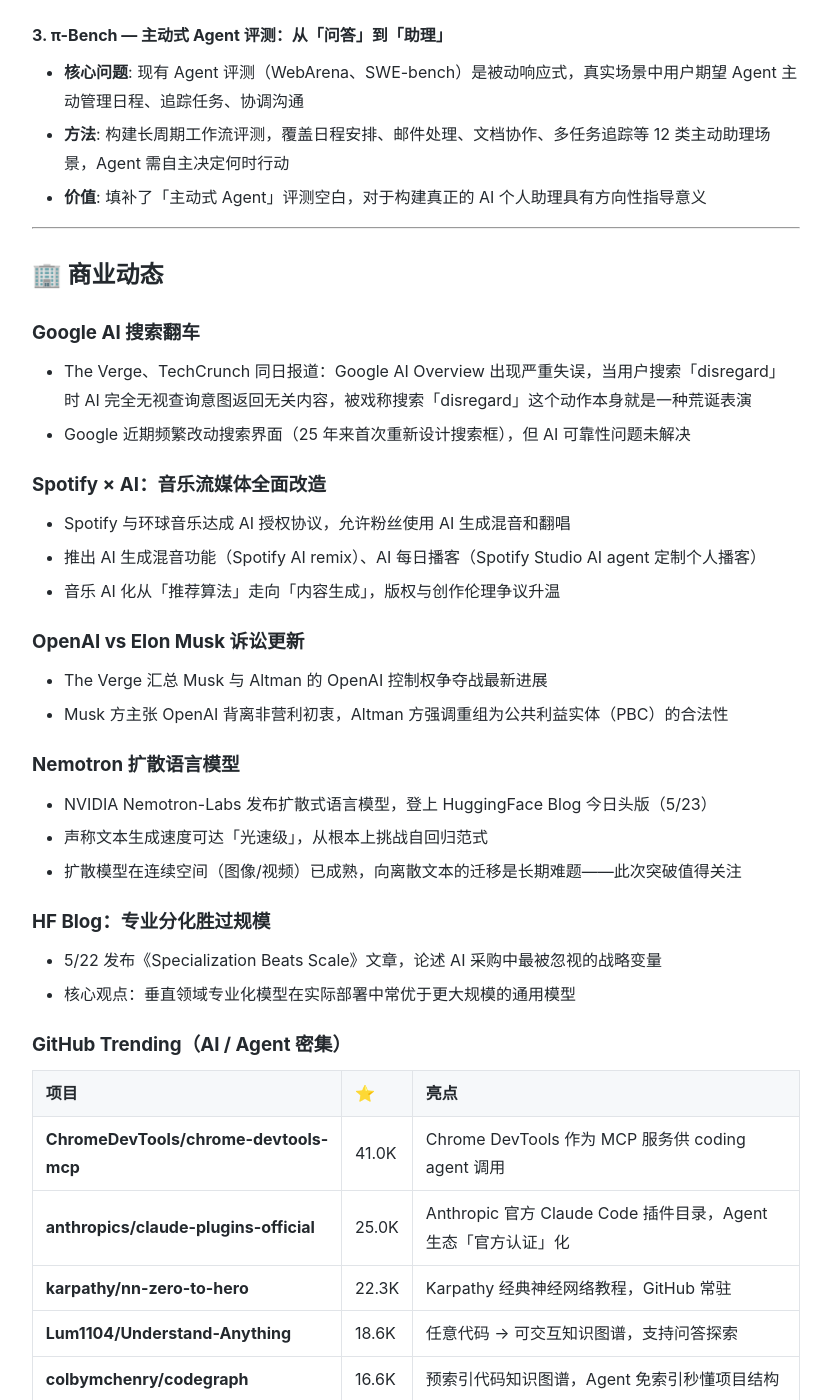
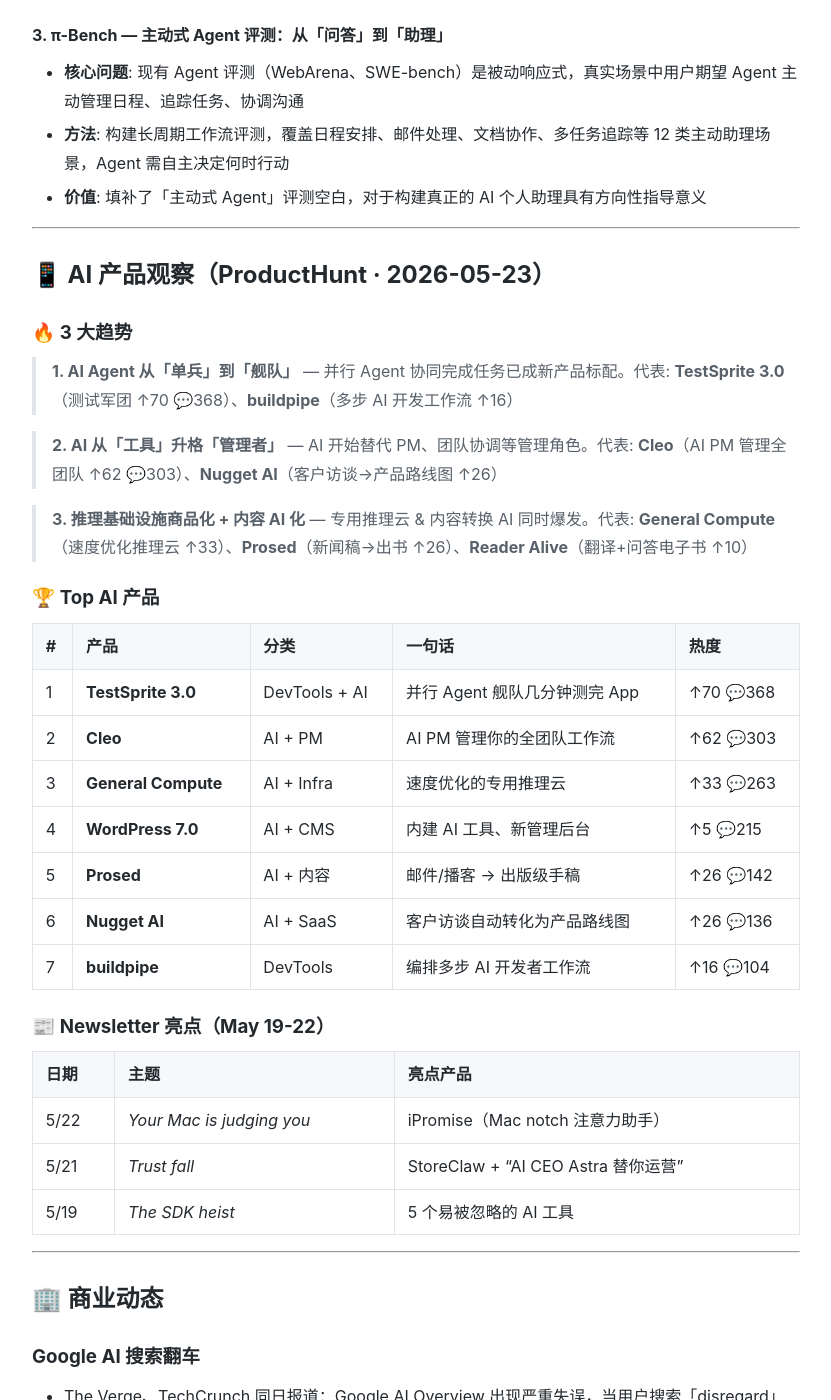
Before and after one commit to lgrcyanny/ai-news-blog, a Jekyll site: the page built from _posts/2026-05-23-news-report-2026-05-23.md, in a window 1280 px wide and 1400 px high, scrolled down 2769 px. Shown: the whole window, without its empty margins (224-1055 px from the left). Built offline with Jekyll 4.4.1, drawn with Linux system fonts in a browser that asks for light colours; some of the changed text lies outside the part shown.

Commit message:
Update AI news 2026-05-23: +ProductHunt section

```diff
--- a/_posts/2026-05-23-news-report-2026-05-23.md
+++ b/_posts/2026-05-23-news-report-2026-05-23.md
@@ -78,6 +78,38 @@
 
 ---
 
+## 📱 AI 产品观察（ProductHunt · 2026-05-23）
+
+### 🔥 3 大趋势
+
+> **1. AI Agent 从「单兵」到「舰队」** — 并行 Agent 协同完成任务已成新产品标配。代表: **TestSprite 3.0**（测试军团 ↑70 💬368）、**buildpipe**（多步 AI 开发工作流 ↑16）
+
+> **2. AI 从「工具」升格「管理者」** — AI 开始替代 PM、团队协调等管理角色。代表: **Cleo**（AI PM 管理全团队 ↑62 💬303）、**Nugget AI**（客户访谈→产品路线图 ↑26）
+
+> **3. 推理基础设施商品化 + 内容 AI 化** — 专用推理云 & 内容转换 AI 同时爆发。代表: **General Compute**（速度优化推理云 ↑33）、**Prosed**（新闻稿→出书 ↑26）、**Reader Alive**（翻译+问答电子书 ↑10）
+
+### 🏆 Top AI 产品
+
+| # | 产品 | 分类 | 一句话 | 热度 |
+|---|------|------|--------|------|
+| 1 | **TestSprite 3.0** | DevTools + AI | 并行 Agent 舰队几分钟测完 App | ↑70 💬368 |
+| 2 | **Cleo** | AI + PM | AI PM 管理你的全团队工作流 | ↑62 💬303 |
+| 3 | **General Compute** | AI + Infra | 速度优化的专用推理云 | ↑33 💬263 |
+| 4 | **WordPress 7.0** | AI + CMS | 内建 AI 工具、新管理后台 | ↑5 💬215 |
+| 5 | **Prosed** | AI + 内容 | 邮件/播客 → 出版级手稿 | ↑26 💬142 |
+| 6 | **Nugget AI** | AI + SaaS | 客户访谈自动转化为产品路线图 | ↑26 💬136 |
+| 7 | **buildpipe** | DevTools | 编排多步 AI 开发者工作流 | ↑16 💬104 |
+
+### 📰 Newsletter 亮点（May 19-22）
+
+| 日期 | 主题 | 亮点产品 |
+|------|------|----------|
+| 5/22 | *Your Mac is judging you* | iPromise（Mac notch 注意力助手） |
+| 5/21 | *Trust fall* | StoreClaw + "AI CEO Astra 替你运营" |
+| 5/19 | *The SDK heist* | 5 个易被忽略的 AI 工具 |
+
+---
+
 ## 🏢 商业动态
 
 ### Google AI 搜索翻车
@@ -115,4 +147,4 @@
 
 ---
 
-*报告: Hermes Agent · 2026-05-23 · 源: HF Papers, The Verge, HF Blog, GitHub Trending*
+*报告: Hermes Agent · 2026-05-23 · 源: HF Papers, The Verge, HF Blog, GitHub Trending, ProductHunt*
```
